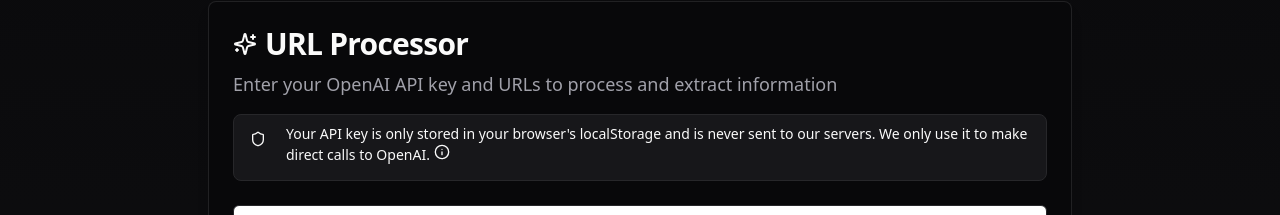
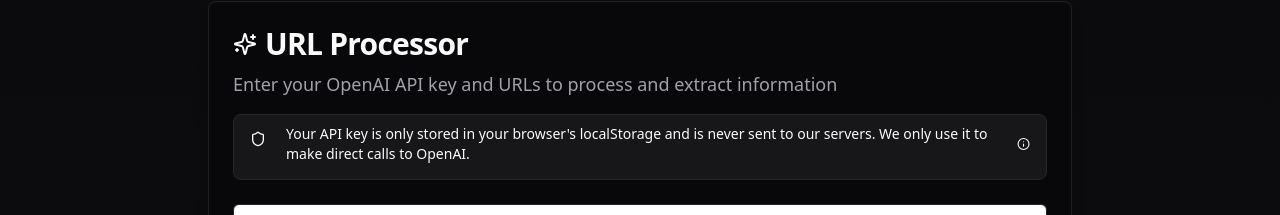
Before and after one commit to maestro3517/API-Doc-Parser, a Next.js app: page / in a window 1280 px wide. Shown: the part 207-422 px from the top of the page. Built offline with nearby package versions, Linux system fonts and the light colour scheme.

Commit message:
refactor alert and input components for improved layout and accessibility

```diff
--- a/src/pages/index.tsx
+++ b/src/pages/index.tsx
@@ -135,12 +135,12 @@
                 </CardDescription>
                 <Alert className="mt-4 bg-muted/50">
                   <Shield className="h-4 w-4" />
-                  <AlertDescription className="ml-2">
+                  <AlertDescription className="ml-2 flex items-center gap-1">
                     Your API key is only stored in your browser&apos;s localStorage and is never sent to our servers. We only use it to make direct calls to OpenAI.
                     <TooltipProvider>
                       <Tooltip>
-                        <TooltipTrigger className="ml-1 inline-flex items-center">
-                          <Info className="h-4 w-4" />
+                        <TooltipTrigger asChild>
+                          <Info className="h-4 w-4 cursor-help" />
                         </TooltipTrigger>
                         <TooltipContent>
                           <p className="max-w-xs">Your API key is only temporarily stored in your browser&apos;s localStorage for convenience. It&apos;s only used to make direct API calls to OpenAI and is never transmitted to or stored on our servers.</p>
@@ -159,13 +159,13 @@
                   animate={{ opacity: 1 }}
                   transition={{ delay: 0.1 }}
                 >
-                  <div className="relative">
+                  <div className="relative flex items-center">
                     <input
                       type="password"
                       value={apiKey}
                       onChange={handleApiKeyChange}
                       placeholder="Enter your OpenAI API key"
-                      className="w-full px-4 py-2 border rounded-md focus:outline-none focus:ring-2 focus:ring-primary"
+                      className="w-full px-4 py-2 border rounded-md focus:outline-none focus:ring-2 focus:ring-primary pr-20 text-foreground"
                     />
                     {apiKey && (
                       <Button
@@ -173,7 +173,7 @@
                         variant="ghost"
                         size="sm"
                         onClick={handleClearApiKey}
-                        className="absolute right-2 top-1/2 -translate-y-1/2 text-muted-foreground hover:text-primary"
+                        className="absolute right-2 text-muted-foreground hover:text-primary"
                       >
                         Clear
                       </Button>
```
